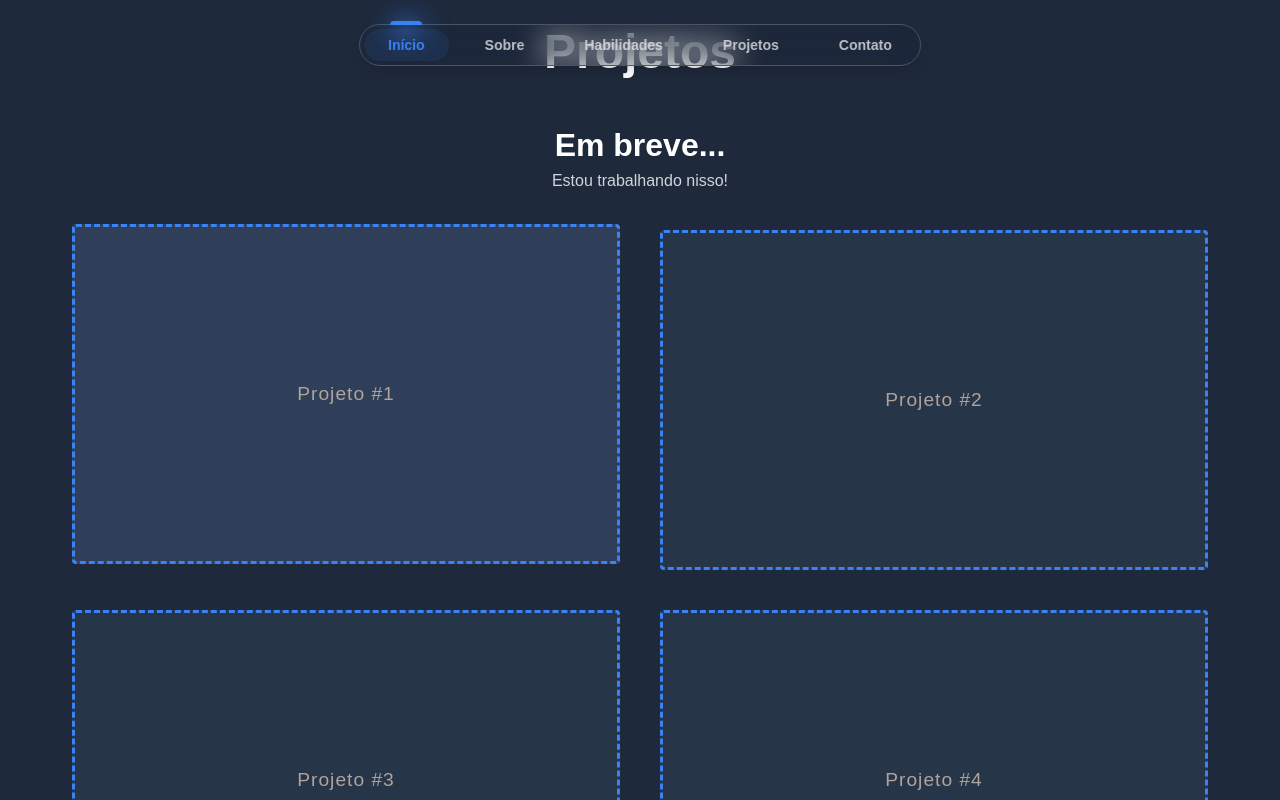
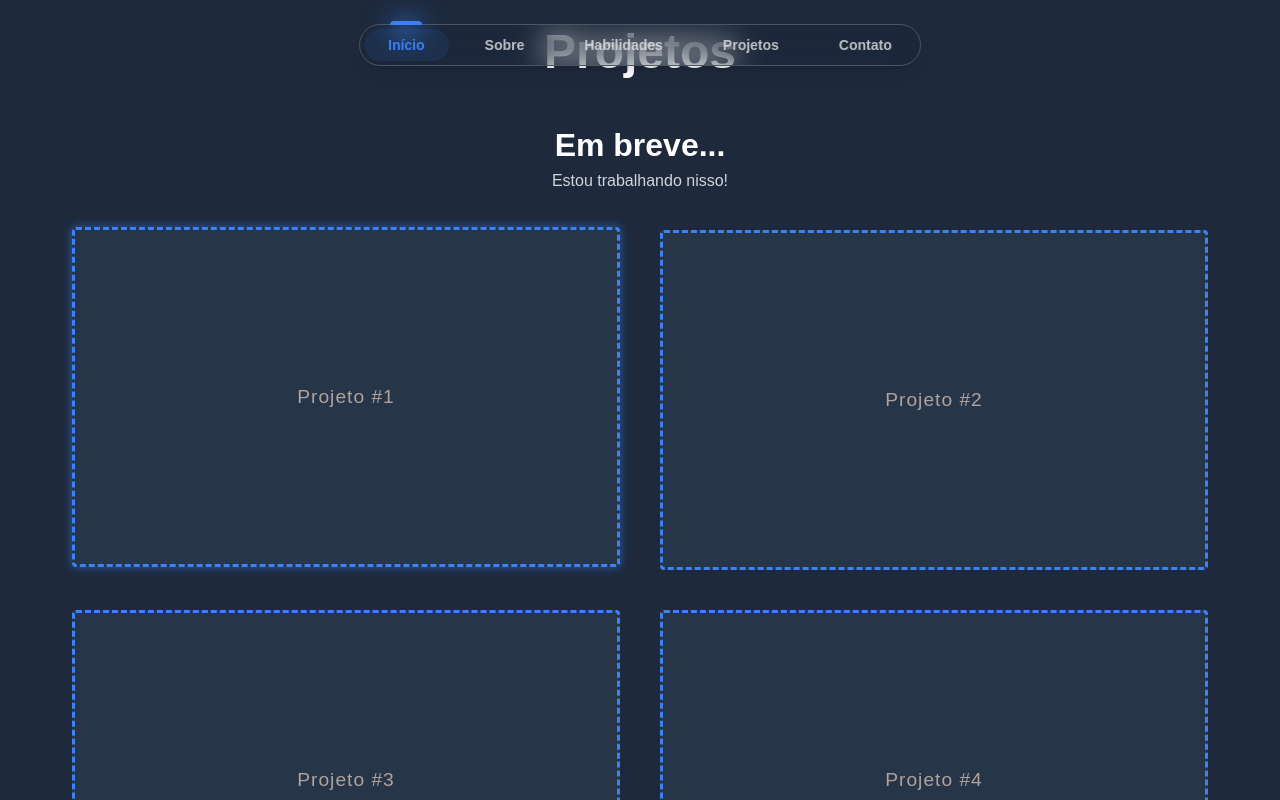
Before and after one commit to ArthurEdu05/meu-portfolio, a React (Vite) app: page / in a window 1280 px wide. In both pictures the pointer is over the element 346 px from the left and 399 px from the top of the page. Built offline with nearby package versions, Linux system fonts and the light colour scheme.

Commit message:
feat(design): Refine UI with interactive hover effects

```diff
--- a/src/global.css
+++ b/src/global.css
@@ -1,5 +1,3 @@
-/* src/global.css */
-
 * {
   margin: 0;
   padding: 0;
@@ -11,4 +9,5 @@ html, body {
   height: 100%;
   overflow-x: hidden;
   font-family: sans-serif;
+  scroll-behavior: smooth;
 }
--- a/src/pages/Home/sections/Projects/Projects.css
+++ b/src/pages/Home/sections/Projects/Projects.css
@@ -38,12 +38,13 @@
   display: flex;
   align-items: center;
   justify-content: center;
-  transition: transform 0.3s ease, background-color 0.3s ease;
+  transition: transform 0.4s ease, box-shadow 0.4s ease;
 }
 
 .project-card.empty:hover {
-  transform: translateY(-6px);
-  background-color: #2f3f59;
+  transform: translateY(-3px);
+  box-shadow: 0 0 10px rgba(59, 130, 246, 0.6);
+  cursor: pointer;
 }
 
 .project-placeholder {
--- a/src/pages/Home/sections/Skills/Skills.css
+++ b/src/pages/Home/sections/Skills/Skills.css
@@ -16,9 +16,15 @@
   background-color: #273549;
   padding: 2rem 2rem 3.5rem;
   border-radius: 0.5rem;
-  transition: 0.4s;
+  transition: transform 0.4s ease, box-shadow 0.4s ease;
   overflow: hidden;
   position: relative;
+}
+
+.skills-content:hover {
+  transform: translateY(-3px);
+  box-shadow: 0 0 10px rgba(59, 130, 246, 0.6);
+  cursor: pointer;
 }
 
 .skills-header {
@@ -53,6 +59,7 @@
   display: flex;
   flex-wrap: wrap;
   gap: 1.5rem;
+  row-gap: 3rem;
   justify-content: center;
 }
 
```
